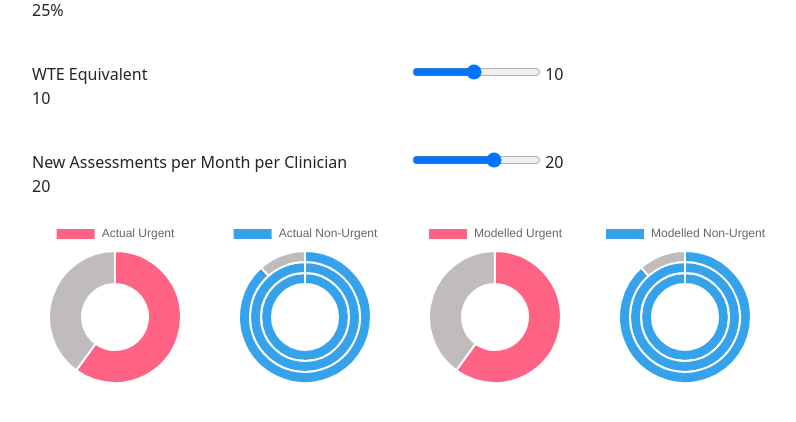
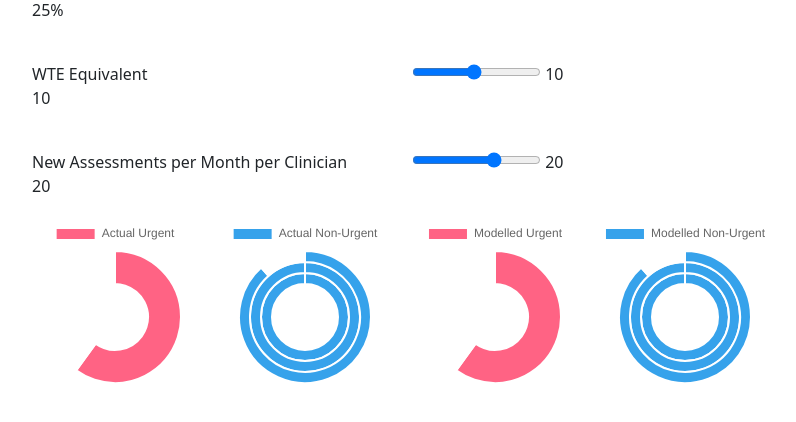
Before and after one commit to stefpiatek/mental-health-wait-times, a Django app: page / in a window 1280 px wide. Shown: the part 273-695 px from the top of the page, without its empty margins (50-846 px from the left). Run offline with Django 4.2, Linux system fonts and the light colour scheme; some libraries are stand-ins or nearby versions.

Commit message:
Use rings for dashboard

```diff
--- a/dashboard/templates/dashboard/dashboard.html
+++ b/dashboard/templates/dashboard/dashboard.html
@@ -119,7 +119,7 @@
         const totalWeeks = 52
         const daysInWeek = 7
         let remainingWeeks = waitInDays / daysInWeek
-        const greyColour = '#c1bcbc'
+        const remainingYearColour = '#ffffff'
 
         const datasets = []
 
@@ -133,7 +133,7 @@
                     {
                         label: name,
                         data: [remainingWeeks, totalWeeks - remainingWeeks],
-                        backgroundColor: [colour, greyColour],
+                        backgroundColor: [colour, remainingYearColour],
                     }
                 )
             } else {
```
